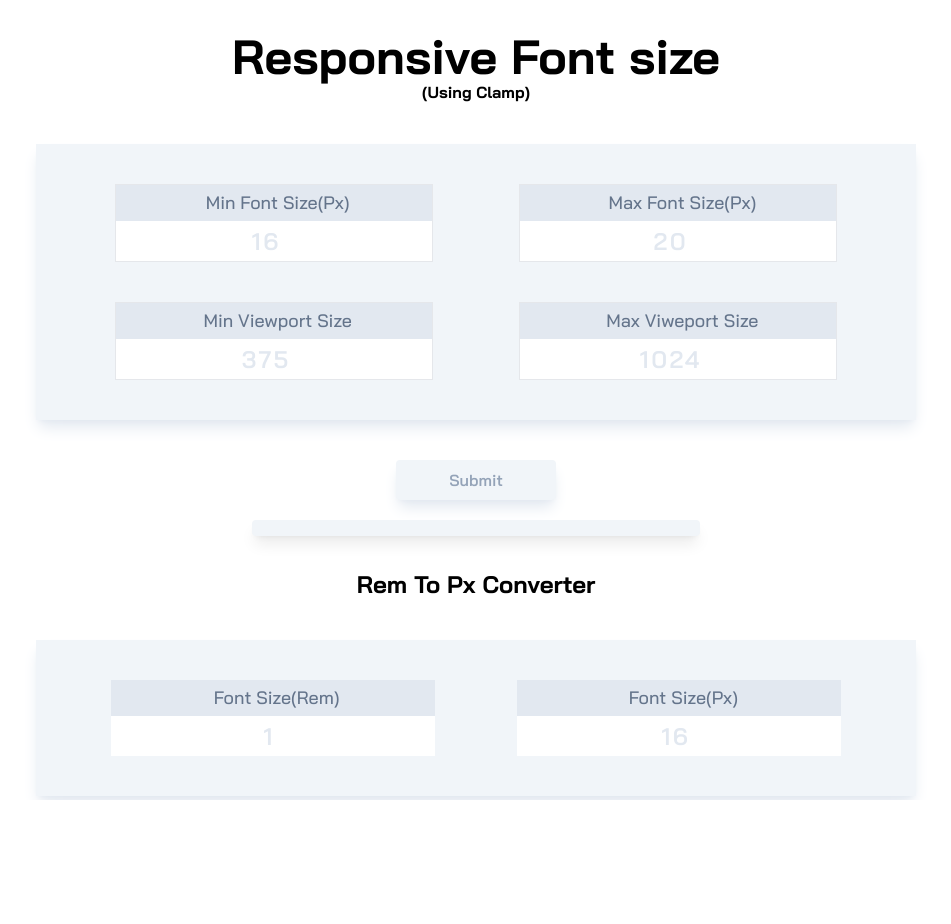
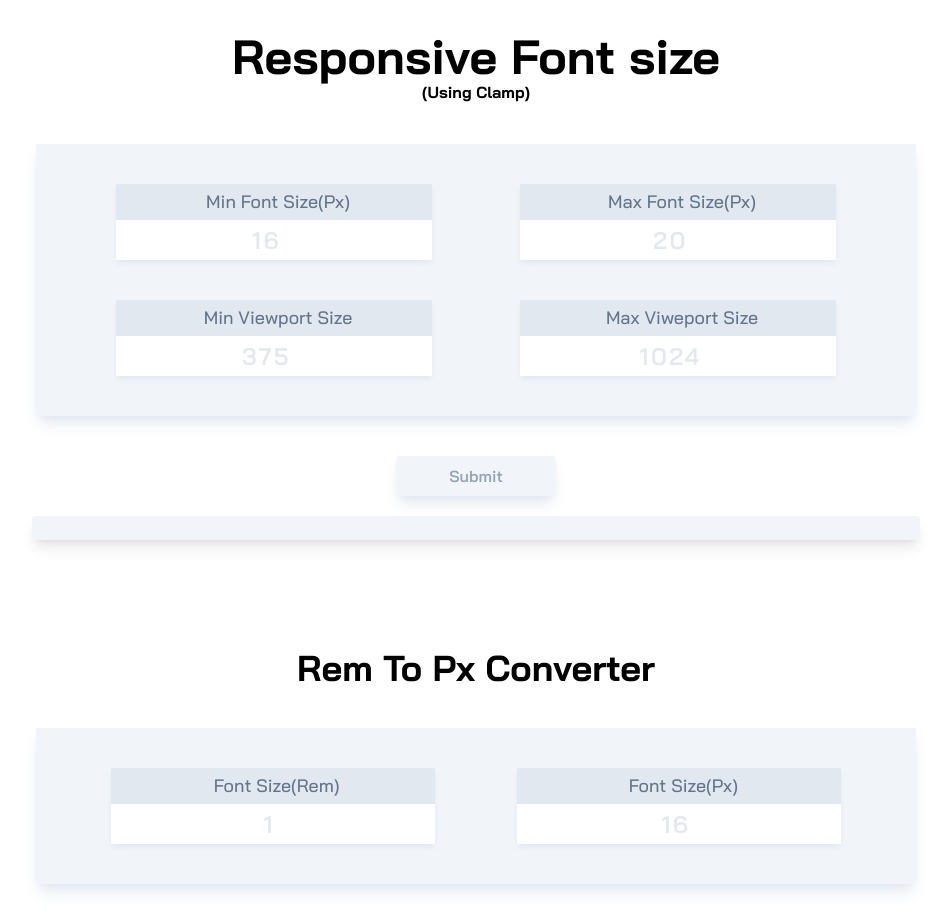
Before and after one commit to MunnaAhmed130/responsive-font-size-calculation, a React (Create React App) app: page / in a window 1280 px wide. Shown: the whole page, without its empty margins (164-1115 px from the left). Before the commit the page ends 800 px from the top, so only its background shows below. Built offline with nearby package versions, Linux system fonts and the light colour scheme.

Commit message:
Responsive Font Size V1.3

```diff
--- a/src/App.js
+++ b/src/App.js
@@ -6,10 +6,10 @@ import { layout } from "./styles";
 const App = () => {
     return (
         <div className={`${layout.mainSection}`}>
-            <div className=" ">
+            <div className="pb-10">
                 <ResponsiveFs></ResponsiveFs>
             </div>
-            <div className=" ">
+            <div className=" mt-10">
                 <RTPConverter></RTPConverter>
             </div>
         </div>
--- a/src/components/RTPConverter.js
+++ b/src/components/RTPConverter.js
@@ -1,4 +1,4 @@
-import React, { useState } from "react";
+import React from "react";
 import styles from "../styles";
 
 const RTPConverter = () => {
@@ -19,19 +19,18 @@ const RTPConverter = () => {
     return (
         <div>
             <h2 className={`${styles.heading2}`}>Rem To Px Converter</h2>
-            <form className={`${styles.form} mt-10 `}>
+            <form className={`${styles.form} my-10 `}>
                 <div
                     className={`${styles.flexEvenly} bg-slate-100 py-10 shadow-lg shadow-slate-200`}
                 >
-                    <div className="mx-2 text-center ">
-                        <div className={`${styles.labelBg}`}>
-                            <label
-                                hmtlfor="remValue"
-                                className={`${styles.label}`}
-                            >
-                                Font Size(Rem)
-                            </label>
-                        </div>
+                    <div
+                        className={`mx-2 text-center ${styles.labelBg} xs:mb-0 mb-10`}
+                    >
+                        {/* <div className={``}> */}
+                        <label hmtlfor="remValue" className={`${styles.label}`}>
+                            Font Size(Rem)
+                        </label>
+                        {/* </div> */}
 
                         <input
                             // onChange={handleRemValue}
@@ -47,8 +46,8 @@ const RTPConverter = () => {
                             // autoFocus
                         ></input>
                     </div>
-                    <div className="mx-2 text-center">
-                        <div className={`${styles.labelBg}`}>
+                    <div className={`mx-2 text-center ${styles.labelBg}`}>
+                        <div>
                             <label
                                 hmtlfor="px-value"
                                 className={`${styles.label}`}
--- a/src/components/ResponsiveFs.js
+++ b/src/components/ResponsiveFs.js
@@ -133,7 +133,7 @@ const ResponsiveFs = () => {
     // console.log("responsive font size :", responsiveFs);
 
     return (
-        <div>
+        <div className="relative mb-10">
             <h1 className={`${styles.heading1}`}>Responsive Font size</h1>
 
             <span className="inline-block m-auto pb-10 font-black">
@@ -146,11 +146,11 @@ const ResponsiveFs = () => {
             >
                 <div className="shadow-lg shadow-slate-200">
                     <div className={`${styles.flexEvenly} ${styles.bg}`}>
-                        <div className="">
+                        <div className="relative">
                             <div
-                                className={`${styles.marginXT} text-center border `}
+                                className={`${styles.marginXT} text-center ${styles.labelBg} `}
                             >
-                                <div className={`${styles.labelBg}`}>
+                                <div className={``}>
                                     <label
                                         hmtlfor="min-fs"
                                         className={`${styles.label}`}
@@ -170,16 +170,16 @@ const ResponsiveFs = () => {
                                     // required
                                     // autoFocus
                                 ></input>
+                                <p className={`${styles.error} `}>
+                                    {/* {setShowError && `${error}`} */}
+                                    {/* {warning.minPxError} */}
+                                    {minPxError}
+                                </p>
                             </div>
-                            <p className={`${styles.error}`}>
-                                {/* {setShowError && `${error}`} */}
-                                {/* {warning.minPxError} */}
-                                {minPxError}
-                            </p>
                         </div>
-                        <div className="">
+                        <div className="relative">
                             <div
-                                className={`${styles.marginXT} text-center border ${styles.labelBg}`}
+                                className={`${styles.marginXT} text-center  ${styles.labelBg}`}
                             >
                                 <div className="">
                                     <label
@@ -205,9 +205,9 @@ const ResponsiveFs = () => {
                         </div>
                     </div>
                     <div className={`${styles.flexEvenly} ${styles.bg} pb-10`}>
-                        <div className="">
+                        <div className="relative">
                             <div
-                                className={`${styles.marginXT} text-center  border ${styles.labelBg} `}
+                                className={`${styles.marginXT} text-center   ${styles.labelBg} `}
                             >
                                 <div className="">
                                     <label
@@ -234,9 +234,9 @@ const ResponsiveFs = () => {
                                 {minVwError}
                             </p>
                         </div>
-                        <div className="">
+                        <div className="relative">
                             <div
-                                className={`${styles.marginXT} text-center border ${styles.labelBg}`}
+                                className={`${styles.marginXT} text-center  ${styles.labelBg}`}
                             >
                                 <div className="  ">
                                     <label
@@ -273,12 +273,19 @@ const ResponsiveFs = () => {
                     </button>
                 </div>
             </form>
-
-            <div>
-                <p className="text-center mt-5 font-semibold text-slate-500 bg-slate-100 rounded w-1/2 py-2 shadow-lg mx-auto">
-                    {showError === false ? `${responsiveFs}` : ""}
+            {/* {showError === false ? ( */}
+            <div
+                className={`${
+                    responsiveFs === "" && "hidden"
+                } absolute margin-x-auto inset-x-0 mx-1 `}
+            >
+                <p className="text-center mt-5 font-semibold text-slate-500 bg-slate-100 rounded   p-3 shadow-lg ">
+                    {showError === false && `${responsiveFs}`}
                 </p>
             </div>
+            {/* ) : (
+                <div></div>
+            )} */}
         </div>
     );
 };
--- a/src/styles.js
+++ b/src/styles.js
@@ -1,19 +1,19 @@
 const styles = {
     boxWidth: "max-w-4xl mx-auto",
     heading1: "xs:text-4xl sm:text-5xl text-3xl font-black pt-8 ",
-    heading2: "xs:text-2xl text-2xl font-black pt-8",
+    heading2: "sm:text-4xl xs:text-3xl text-2xl text-2xl font-black pt-8",
     form: `rounded-lg xxs:w-full px-2`,
     flexEvenly: "flex flex-col justify-evenly xs:flex-row",
     bg: "bg-slate-100",
     border: "solid focus:outline-0 focus:border-slate-500  ",
     placeholder: "placeholder:text-center placeholder:text-slate-200 ",
     label: "pl-2 text-lg font-medium text-slate-500 text-center w-full block py-1",
-    labelBg: "bg-slate-200",
-    input: "caret-slate-300 text-slate-400 w-full font-semibold text-center py-1 tracking-widest text-2xl focus:text-sky-300",
-    error: "text-sm text-red-600 font-medium bg-orange-0",
+    labelBg: "bg-slate-200 shadow-md shadow-slate-200",
+    input: "caret-slate-300 text-gray-400 w-full font-semibold text-center py-1 tracking-widest text-2xl focus:text-sky-300",
+    error: "text-base text-center tracking-wide text-red-600 font-medium bg-orange-0 absolute margin-x-auto inset-x-0",
     button: "font-semibold bg-slate-100 text-slate-400 rounded transition shadow-lg shadow-slate-200",
     buttonHover:
-        "hover:bg-slate-300 hover:text-slate-700 hover:shadow-slate-200",
+        "hover:bg-slate-300 hover:text-slate-700 hover:shadow-slate-300",
     borderLine: "border border-black",
     marginXT: "mx-2 mt-10",
 };
```
Also changed, not shown: 1 other file (tests, documents, lock files or other folders).
